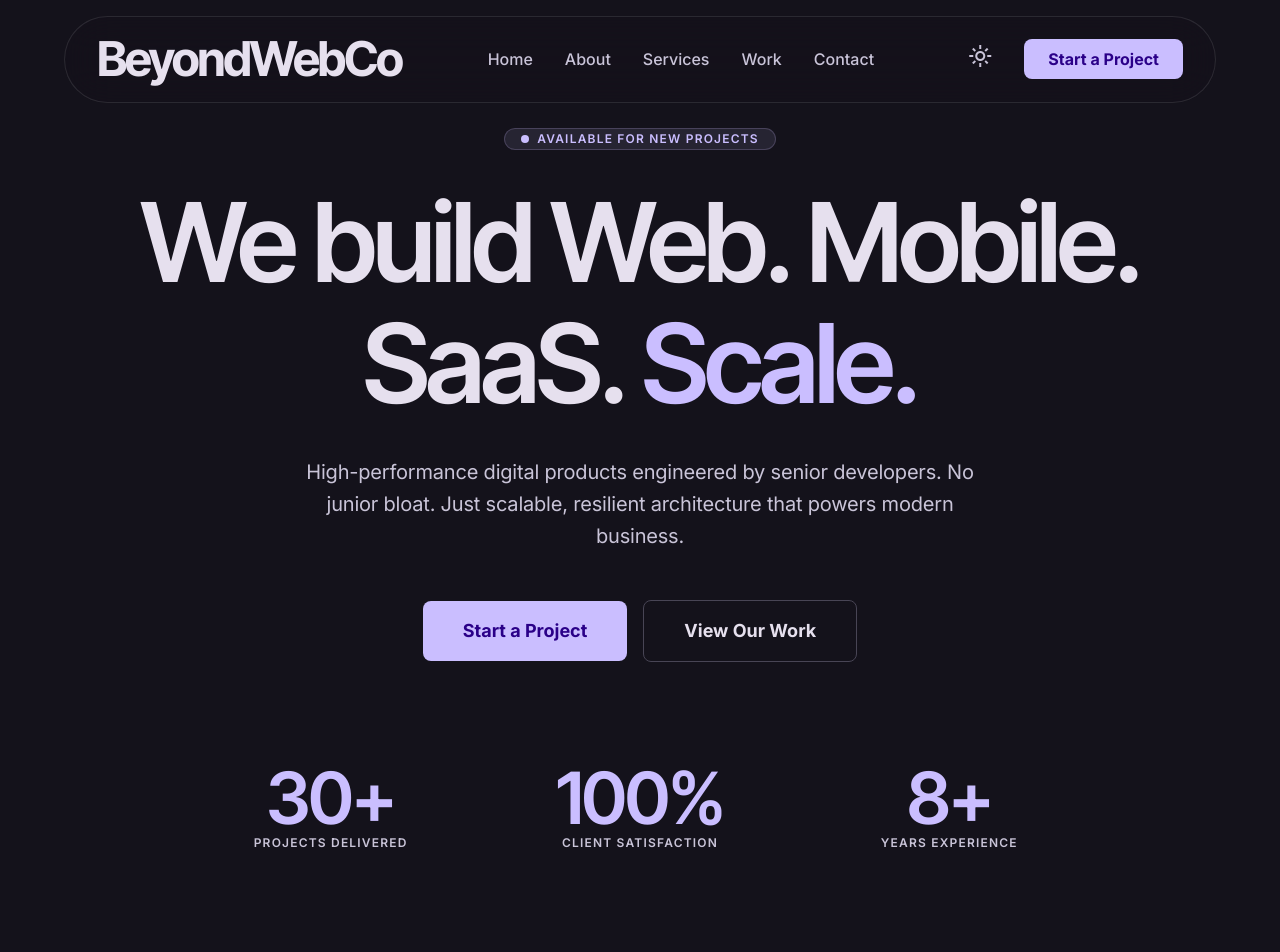
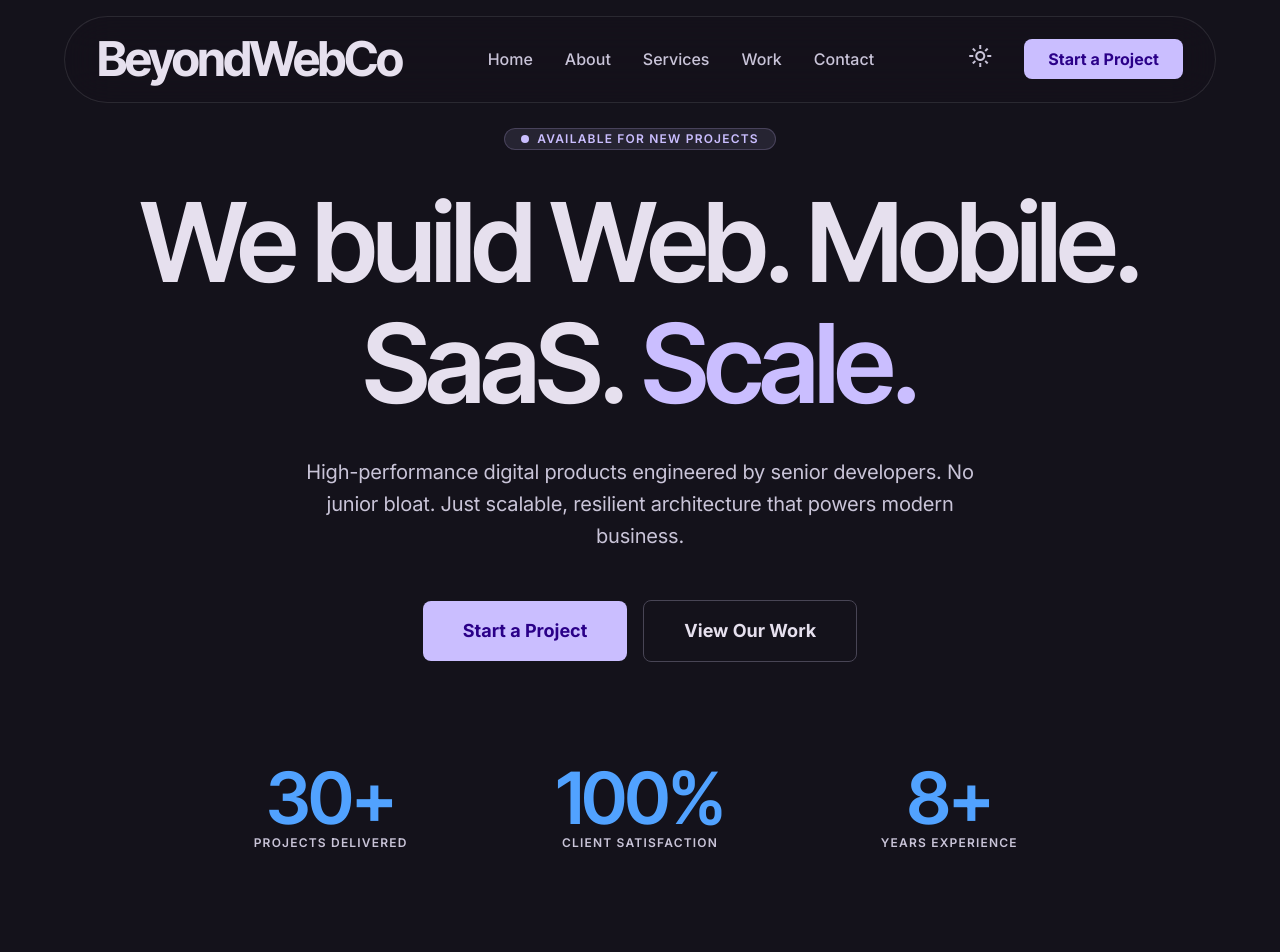
Before and after one commit to captain-america-7/beyondwebco, a Next.js app: page / in a window 1280 px wide. Shown: the top 952 px of the page. Built offline with nearby package versions, Linux system fonts and the light colour scheme.

Commit message:
Update Hero.tsx

```diff
--- a/src/components/sections/Hero.tsx
+++ b/src/components/sections/Hero.tsx
@@ -47,15 +47,15 @@ export default function Hero() {
         className="grid grid-cols-1 md:grid-cols-3 gap-gutter mt-24 w-full max-w-4xl"
       >
         <div className="flex flex-col items-center">
-          <span className="font-display-lg text-display-lg text-primary">30+</span>
+          <span className="font-display-lg text-display-lg text-blue-400">30+</span>
           <span className="text-on-surface-variant font-label-caps text-label-caps">PROJECTS DELIVERED</span>
         </div>
         <div className="flex flex-col items-center">
-          <span className="font-display-lg text-display-lg text-primary">100%</span>
+          <span className="font-display-lg text-display-lg text-blue-400">100%</span>
           <span className="text-on-surface-variant font-label-caps text-label-caps">CLIENT SATISFACTION</span>
         </div>
         <div className="flex flex-col items-center">
-          <span className="font-display-lg text-display-lg text-primary">8+</span>
+          <span className="font-display-lg text-display-lg text-blue-400">8+</span>
           <span className="text-on-surface-variant font-label-caps text-label-caps">YEARS EXPERIENCE</span>
         </div>
       </motion.div>
```
